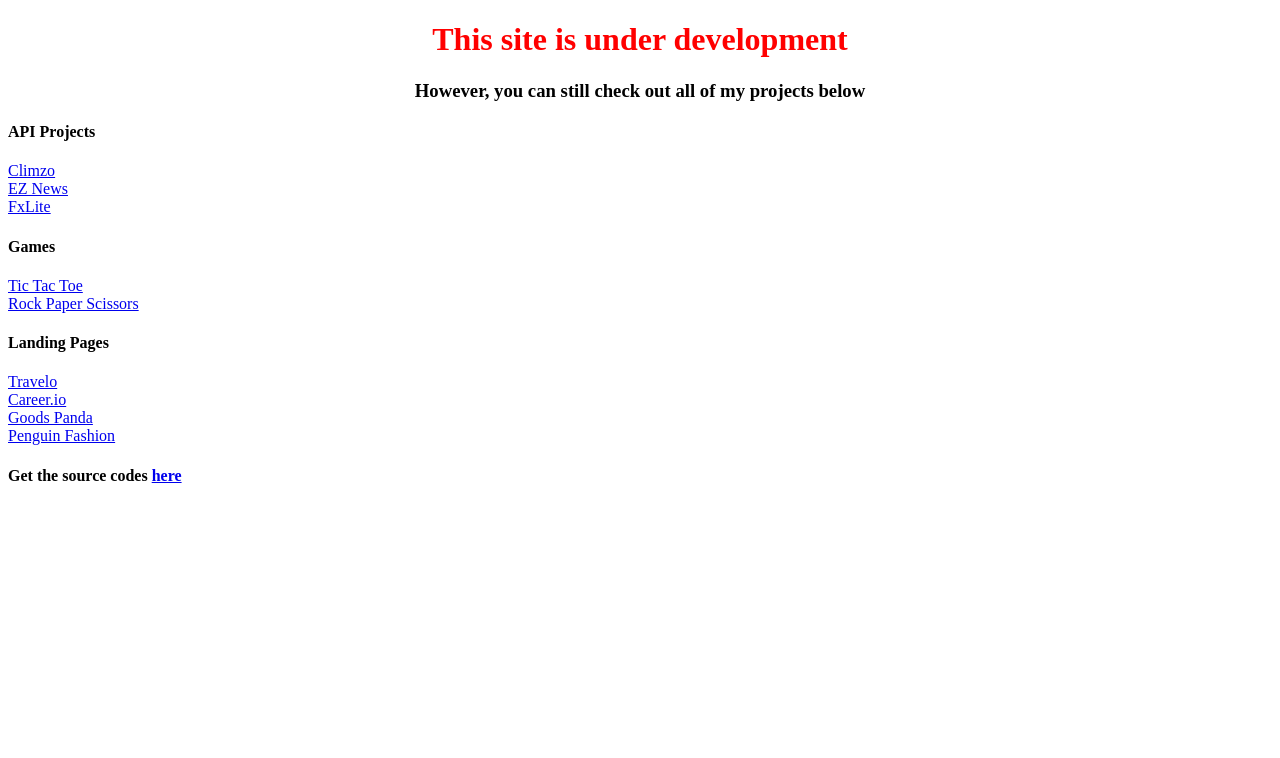
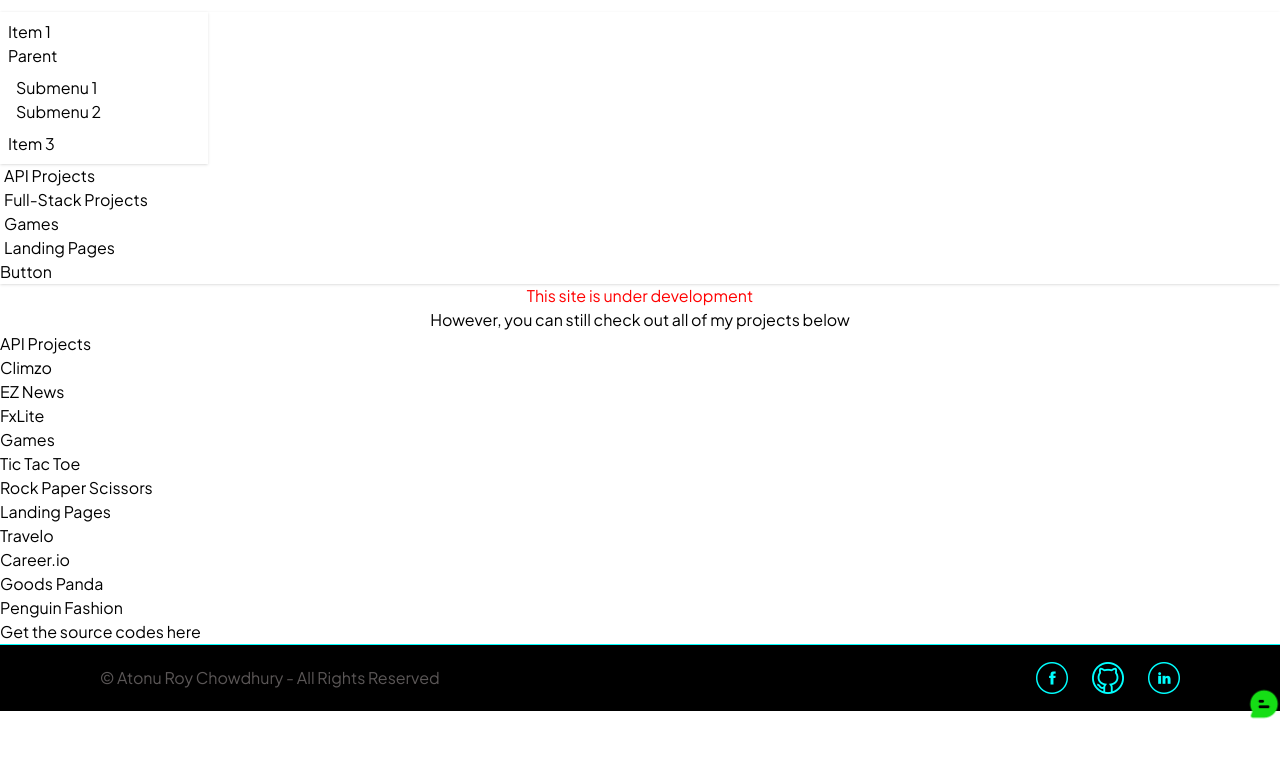
Before and after one commit to atonu-a/Atonu-Roy-Chowdhury, a Django app: page /projects/ in a window 1280 px wide. Shown: the top 758 px of the page. Run offline with Django 5.2, Linux system fonts and the light colour scheme; data comes from the database, SQL or seed files in the repository; both versions use the stored data as it was after the commit; style sheets or scripts are compiled from the project's sources; some libraries are stand-ins or nearby versions; some web fonts are replaced.

Commit message:
lots of changes had been made

```diff
--- a/home/admin.py
+++ b/home/admin.py
@@ -1,5 +1,7 @@
 from django.contrib import admin
 from .models import *
 admin.site.register(Skills)
+admin.site.register(Category)
 admin.site.register(Projects)
+
 # Register your models here.
--- a/home/models.py
+++ b/home/models.py
@@ -1,14 +1,31 @@
 from django.db import models
+from autoslug import AutoSlugField
+from django.utils.text import slugify
+from typing import Iterable
 
 
 class Skills(models.Model):
     skill_title = models.CharField(max_length=100)
     image = models.ImageField(upload_to='images/')
 
+class Category(models.Model):
+    name = models.CharField(max_length=100)
+    slug = AutoSlugField(populate_from = "name", unique=True, max_length=255)
+
+    def save(self, *args, **kwargs):
+        if not self.slug:
+            base_slug = slugify(self.name)
+
+            self.slug = f"{base_slug}"
+        super().save(*args, **kwargs)
+
+    def __str__(self):
+        return self.name
+
 class Projects(models.Model):
 
     # I have to add a project category section here
-
+    category = models.ForeignKey(Category, related_name="project", on_delete=models.CASCADE)
     image= models.ImageField(upload_to='images/')
     image_bg = models.CharField(max_length=10)
     project_title = models.CharField(max_length=255)
--- a/home/views.py
+++ b/home/views.py
@@ -12,7 +12,11 @@ def home(request):
     return render(request,"base.html", data)
 
 def projects(request):
-    return render(request, "projects.html")
+    category = Category.objects.all().order_by('id')
+    data = {
+        "category": category
+    }
+    return render(request, "projects.html", data)
 
 
 
--- a/templates/base.html
+++ b/templates/base.html
@@ -22,7 +22,6 @@
         integrity="sha512-2SwdPD6INVrV/lHTZbO2nodKhrnDdJK9/kg2XD1r9uGqPo1cUbujc+IYdlYdEErWNu69gVcYgdxlmVmzTWnetw=="
         crossorigin="anonymous" referrerpolicy="no-referrer" />
     <link href="https://cdn.jsdelivr.net/npm/daisyui@5" rel="stylesheet" type="text/css" />
-    <script src="https://cdn.jsdelivr.net/npm/@tailwindcss/browser@4"></script>
 
     <!-- EmailJS -->
     <script type="text/javascript" src="https://cdn.jsdelivr.net/npm/@emailjs/browser@4/dist/email.min.js">
@@ -40,14 +39,15 @@
 
 </head>
 
-<body class="bg-black ">
-    <video loop autoplay muted plays-inline src="{% static 'assets/galaxy.mp4' %}"
+<body class="bg-white">
+    {% comment %} <video loop autoplay muted plays-inline src="{% static 'assets/galaxy.mp4' %}"
         class="w-screen h-screen object-cover fixed z-[-1] right-0 bottom-0 ">
-    </video>
+    </video> {% endcomment %}
 
     <img id="msg" class="msg fixed bottom-20 right-0 " src="{% static 'assets/message.png' %}" alt="">
 
 
+    {% block main %}
     <!-- Hero section starts-->
     <div id="hero" class="autoBlur">
 
@@ -176,13 +176,13 @@
 
 
     <!-- Contact Form starts -->
-    <div class="flex flex-col items-center mb-25">
+    <div class="flex flex-col items-center my-25">
         <div class="header-texts ">
             <h3>GET IN TOUCH</h3>
             <h1>Feel free to drop me a message anytime</h1>
         </div>
 
-        <form action="" class="lg:w-[30%] sm:w-[50%] w-[95%] border  flex flex-col gap-4">
+        <form action="" class="lg:w-[30%] sm:w-[50%] w-[95%] flex flex-col gap-4">
             <p>Enter Your Name</p>
             <input type="text" name="name" id="name">
             <p>Enter Your Email</p>
@@ -195,6 +195,8 @@
         </form>
     </div>
     <!-- Contact Form Ends -->
+
+    {% endblock main %}
 
 
 
--- a/templates/projects.html
+++ b/templates/projects.html
@@ -1,11 +1,45 @@
-<!DOCTYPE html>
-<html lang="en">
-<head>
-    <meta charset="UTF-8">
-    <meta name="viewport" content="width=device-width, initial-scale=1.0">
-    <title>Projects</title>
-</head>
-<body>
+
+{% extends "base.html" %}
+
+    {% block main %}
+
+
+<div class="navbar bg-base-100 shadow-sm">
+  <div class="navbar-start">
+    <div class="dropdown">
+      <div tabindex="0" role="button" class="btn btn-ghost lg:hidden">
+        <svg xmlns="http://www.w3.org/2000/svg" class="h-5 w-5" fill="none" viewBox="0 0 24 24" stroke="currentColor"> <path stroke-linecap="round" stroke-linejoin="round" stroke-width="2" d="M4 6h16M4 12h8m-8 6h16" /> </svg>
+      </div>
+      <ul
+        tabindex="-1"
+        class="menu menu-sm dropdown-content bg-base-100 rounded-box z-1 mt-3 w-52 p-2 shadow">
+        <li><a>Item 1</a></li>
+        <li>
+          <a>Parent</a>
+          <ul class="p-2">
+            <li><a>Submenu 1</a></li>
+            <li><a>Submenu 2</a></li>
+          </ul>
+        </li>
+        <li><a>Item 3</a></li>
+      </ul>
+    </div>
+
+  </div>
+  <div class="navbar-center hidden lg:flex">
+    <ul class="menu menu-horizontal px-1 gap-10">
+          {% for cat in category %}
+    <li>{{ cat.name }}</li>
+    {% endfor %}
+    </ul>
+  </div>
+  <div class="navbar-end">
+    <a class="btn">Button</a>
+  </div>
+</div>
+
+
+
     <h1 style="text-align: center; color: red;">This site is under development</h1>
     <h3 style="text-align: center;">However, you can still check out all of my projects below</h3>
 
@@ -26,8 +60,8 @@
 
 
     <h4>Get the source codes <a href="https://github.com/atonu-a">here</a></h4>
-</body>
-</html>
+    {% endblock main %}
+
 
 
 
```
Also changed, not shown: db.sqlite3, home/migrations/0002_category.py (added), home/migrations/0003_projects_category.py (added).
